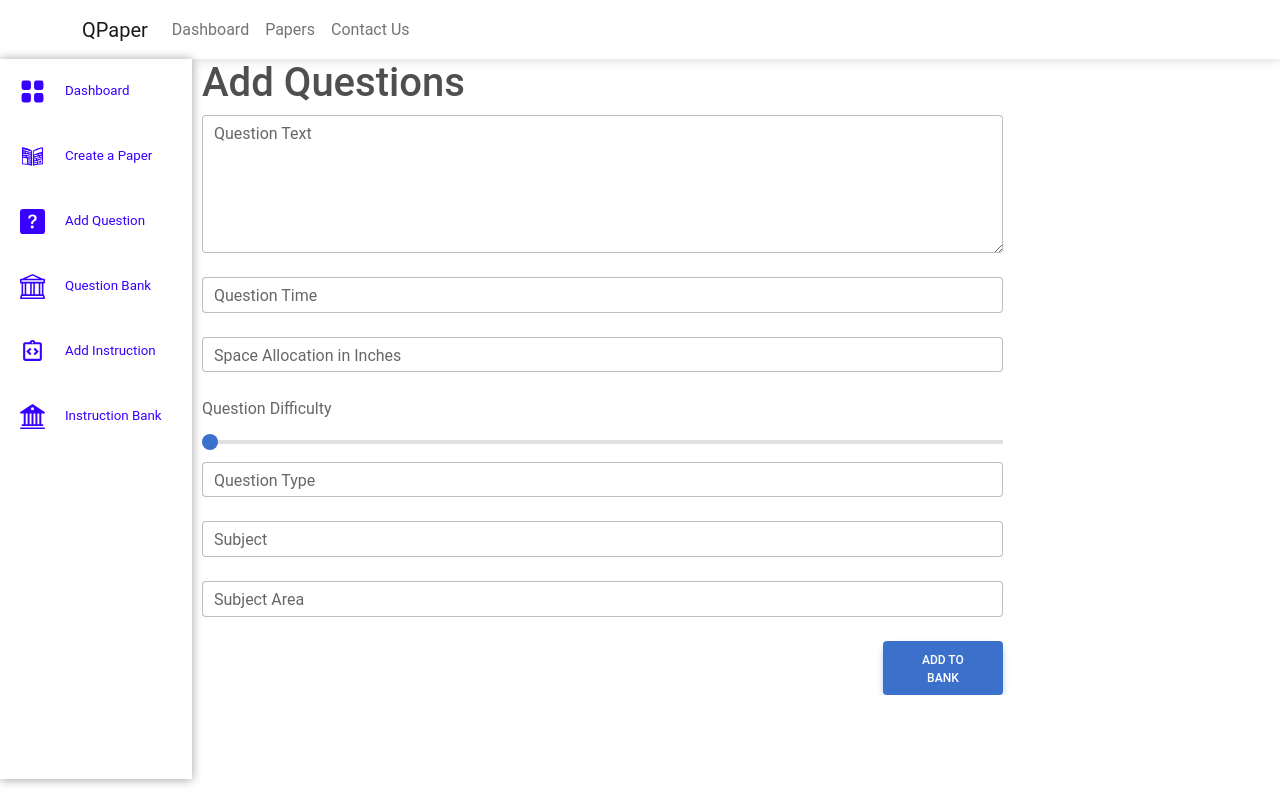
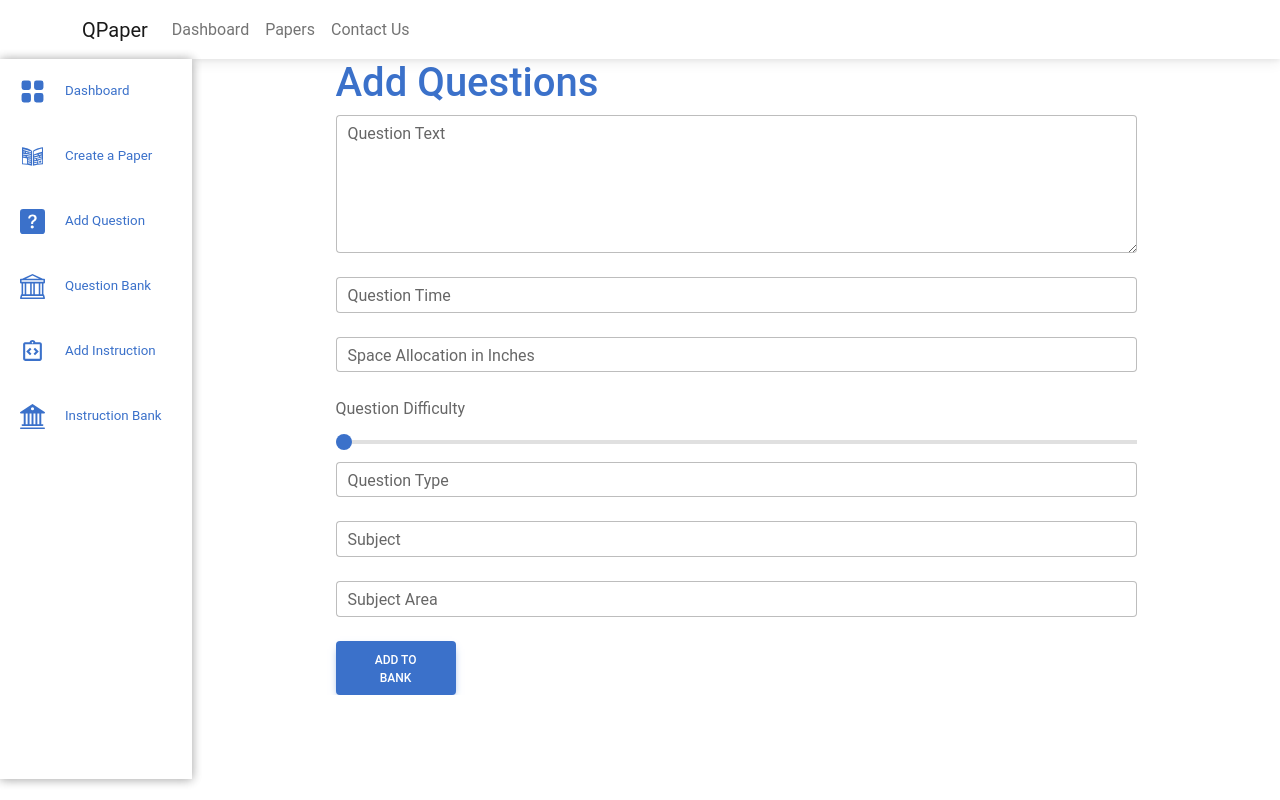
Before and after one commit to YBuddhika8saw/QPaper, a React (Create React App) app in the folder frontend/: page /AddQuestions in a window 1280 px wide. Built offline with nearby package versions, Linux system fonts and the light colour scheme.

Commit message:
update css

```diff
--- a/frontend/package.json
+++ b/frontend/package.json
@@ -10,6 +10,7 @@
     "axios": "^1.6.7",
     "bootstrap": "^5.3.2",
     "mdb-react-ui-kit": "^7.2.0",
+    "mdbreact": "^5.2.0",
     "react": "^18.2.0",
     "react-bootstrap": "^2.10.1",
     "react-dom": "^18.2.0",
--- a/frontend/src/assets/css/main.css
+++ b/frontend/src/assets/css/main.css
@@ -2,13 +2,15 @@
   margin-left: 15%;
   padding: 0px 10px;
   background-color: #ffffff;
+  color: #3b71ca;
   height: 100%;
   overflow: auto;
   font-size: medium;
+  display: flex; /* Use flexbox to center its child element */
+  justify-content: center; /* Center horizontally */
+  align-items: center; /* Center vertically */
 }
 
-/* add questions form css  */
-/* Path: frontend/src/pages/AddQuestions.jsx */
 .formContainer {
   width: 75%;
   height: 90%;
@@ -18,5 +20,4 @@
 
 .formContainer button {
   width: 15%;
-    margin-left: 85%;
 }
--- a/frontend/src/assets/css/sidebar.css
+++ b/frontend/src/assets/css/sidebar.css
@@ -5,23 +5,20 @@
   background-color: #ffffff;
   margin-top: 0px;
   font-size: smaller;
-    color: #3700ff;
+  color: #3b71ca;
   box-shadow: 0px 1px 10px rgba(0, 0, 0, 0.2), 0px 0px 10px rgba(0, 0, 0, 0.2);
-
-
-    /* padding: 20px; */
 }
 
 .sidebar a {
   display: block;
-    color: #3700ff;
+  color: #3b71ca;
   padding: 20px;
   width: 100%;
   text-decoration: none;
 }
 
 .sidebar a:hover {
-    background-color: #3700ff;
+  background-color: #3b71ca;
   color: #ffffff;
   width: 100%;
   margin-left: 0px;
@@ -36,7 +33,7 @@ box-shadow: 0px 1px 10px rgba(0, 0, 0, 0.2), 0px 0px 10px rgba(0, 0, 0, 0.2);
 
 .Link a {
   display: block;
-    color: #3700ff;
+  color: #3b71ca;
   padding: 20px;
   width: 100%;
   text-decoration: none;
--- a/frontend/src/components/Navbar.jsx
+++ b/frontend/src/components/Navbar.jsx
@@ -1,6 +1,7 @@
 import Container from 'react-bootstrap/Container';
 import Nav from 'react-bootstrap/Nav';
 import Navbar from 'react-bootstrap/Navbar';
+
 
 function ColorSchemesExample() {
   return (
@@ -9,7 +10,7 @@ function ColorSchemesExample() {
         <Container>
           <Navbar.Brand href="#home">QPaper</Navbar.Brand>
           <Nav className="me-auto">
-            <Nav.Link href="#home">Dashboard</Nav.Link>
+            <Nav.Link href="/">Dashboard</Nav.Link>
             <Nav.Link href="#features">Papers</Nav.Link>
             <Nav.Link href="#pricing">Contact Us</Nav.Link>
           </Nav>
--- a/frontend/src/pages/AddQuestions.jsx
+++ b/frontend/src/pages/AddQuestions.jsx
@@ -74,8 +74,8 @@ export default function AddQuestions() {
       <Sidebar />
 
       <div className="main">
-        <h1> Add Questions </h1>
         <div className="formContainer">
+           <h1> Add Questions </h1>
           <form onSubmit={submitHandler} method="post">
             <MDBTextArea
               id="qText"
```
Also changed, not shown: 1 other file (tests, documents, lock files or other folders). Lines whose indentation alone changed are shown as unchanged.
